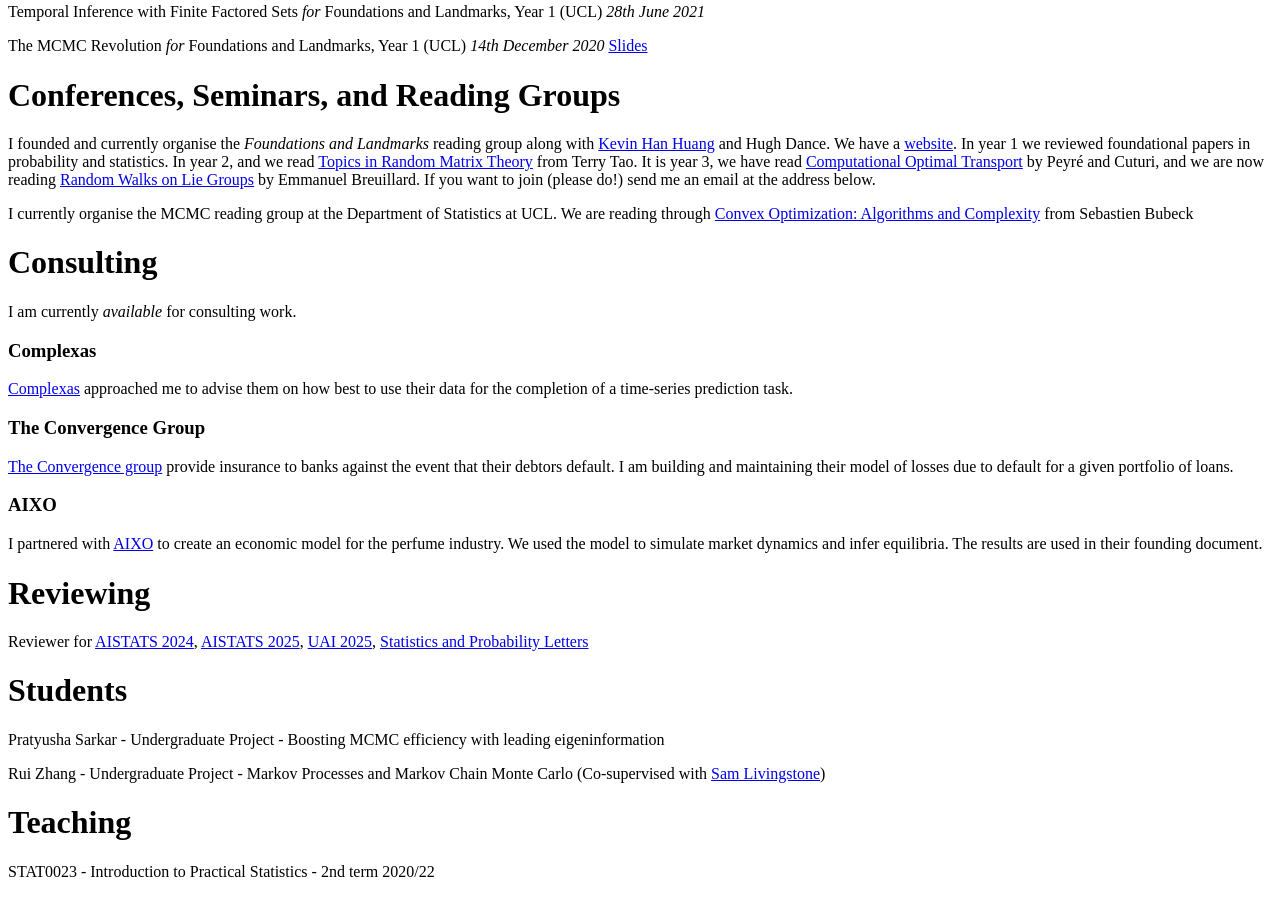
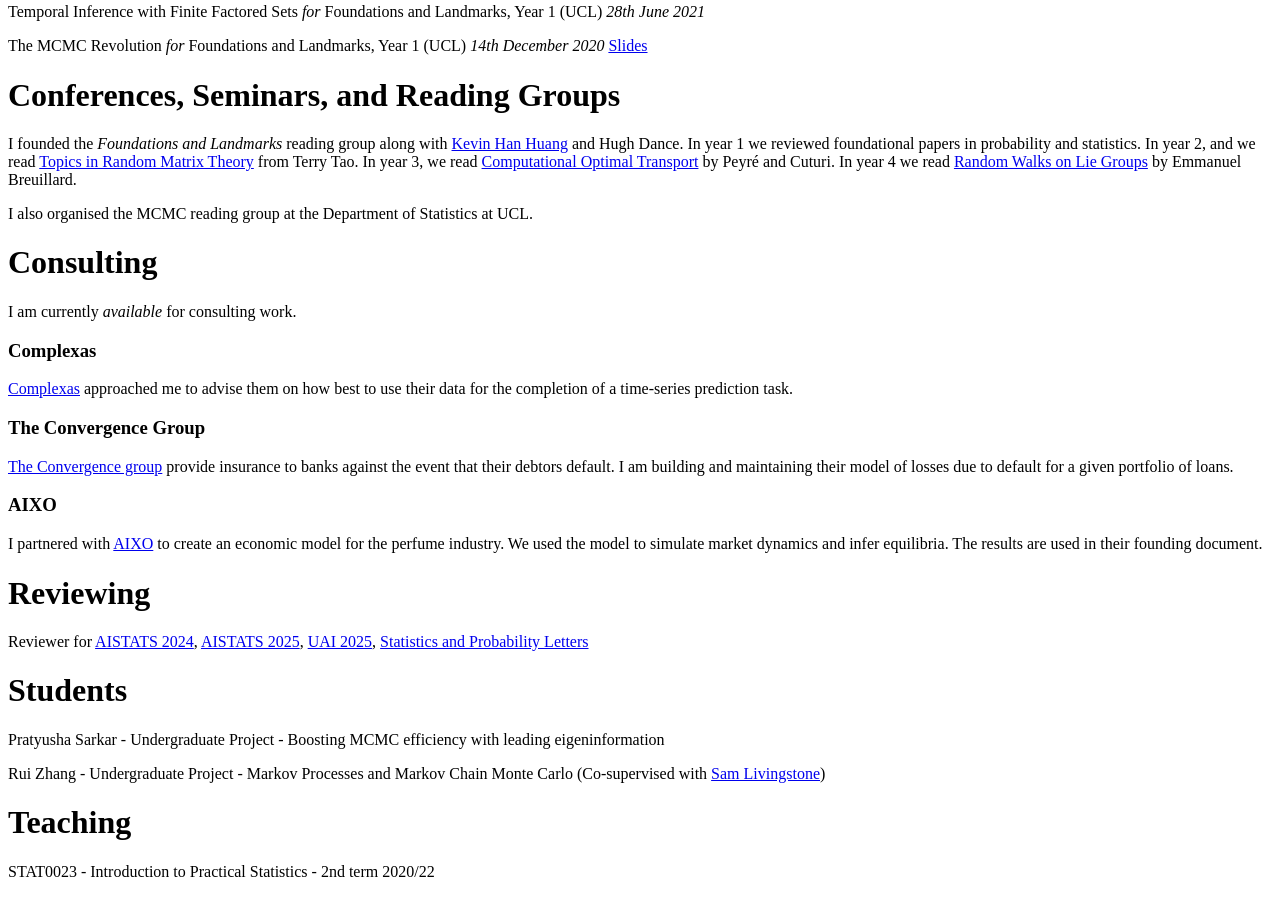
Before and after one commit to maxhhird/maxhhird.github.io, a plain HTML site: page index.html in a window 1280 px wide. Shown: the part 1378-2277 px from the top of the page. Drawn offline with Linux system fonts and the light colour scheme.

Commit message:
Update index.html

```diff
--- a/index.html
+++ b/index.html
@@ -36,9 +36,9 @@
   <p>Temporal Inference with Finite Factored Sets <i>for</i> Foundations and Landmarks, Year 1 (UCL) <i>28th June 2021</i></p>
   <p>The MCMC Revolution <i>for</i> Foundations and Landmarks, Year 1 (UCL) <i>14th December 2020</i> <a href="The_MCMC_Revolution.pdf" target="_blank" rel="noopener noreferrer">Slides</a></p>
   <h1>Conferences, Seminars, and Reading Groups</h1>
-  <p>I founded and currently organise the <i>Foundations and Landmarks</i> reading group along with <a href="https://kevinhanhuang.page/" target="_blank" rel="noopener noreferrer">Kevin Han Huang</a> and Hugh Dance. We have a <a href="https://foundations-landmarks.notion.site/Foundations-and-Landmarks-Reading-Group-b115ef4faab946f8a60f50dbce7a0301" target="_blank" rel="noopener noreferrer">website</a>. In year 1 we reviewed foundational papers in probability and statistics. In year 2, and we read
-  <a href="https://terrytao.files.wordpress.com/2011/02/matrix-book.pdf" target="_blank" rel="noopener noreferrer">Topics in Random Matrix Theory</a> from Terry Tao. It is year 3, we have read <a href="https://arxiv.org/abs/1803.00567" target="_blank" rel="noopener noreferrer">Computational Optimal Transport</a> by Peyré and Cuturi, and we are now reading <a href="https://www.imo.universite-paris-saclay.fr/~emmanuel.breuillard/part0gb.pdf" target="_blank" rel="noopener noreferrer">Random Walks on Lie Groups</a> by Emmanuel Breuillard. If you want to join (please do!) send me an email at the address below.</p>
-  <p>I currently organise the MCMC reading group at the Department of Statistics at UCL. We are reading through <a href="http://sbubeck.com/Bubeck15.pdf"  target="_blank" rel="noopener noreferrer">Convex Optimization: Algorithms and Complexity</a> from Sebastien Bubeck</p>
+  <p>I founded the <i>Foundations and Landmarks</i> reading group along with <a href="https://kevinhanhuang.page/" target="_blank" rel="noopener noreferrer">Kevin Han Huang</a> and Hugh Dance. In year 1 we reviewed foundational papers in probability and statistics. In year 2, and we read
+  <a href="https://terrytao.files.wordpress.com/2011/02/matrix-book.pdf" target="_blank" rel="noopener noreferrer">Topics in Random Matrix Theory</a> from Terry Tao. In year 3, we read <a href="https://arxiv.org/abs/1803.00567" target="_blank" rel="noopener noreferrer">Computational Optimal Transport</a> by Peyré and Cuturi. In year 4 we read <a href="https://www.imo.universite-paris-saclay.fr/~emmanuel.breuillard/part0gb.pdf" target="_blank" rel="noopener noreferrer">Random Walks on Lie Groups</a> by Emmanuel Breuillard.</p>
+  <p>I also organised the MCMC reading group at the Department of Statistics at UCL.</p>
 <h1>Consulting</h1>
 <p>I am currently <i>available</i> for consulting work.</p>
 <h3>Complexas</h3>
```
